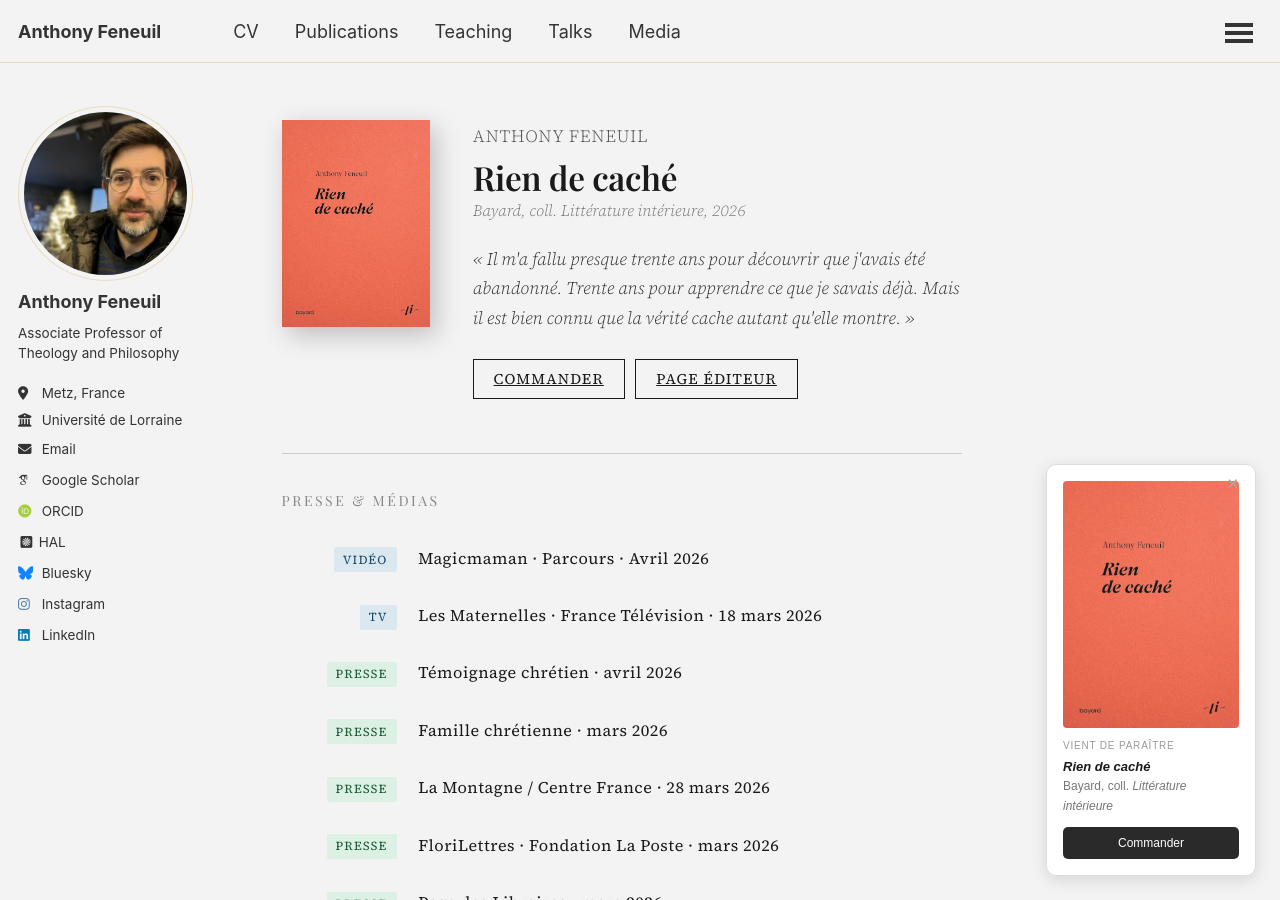
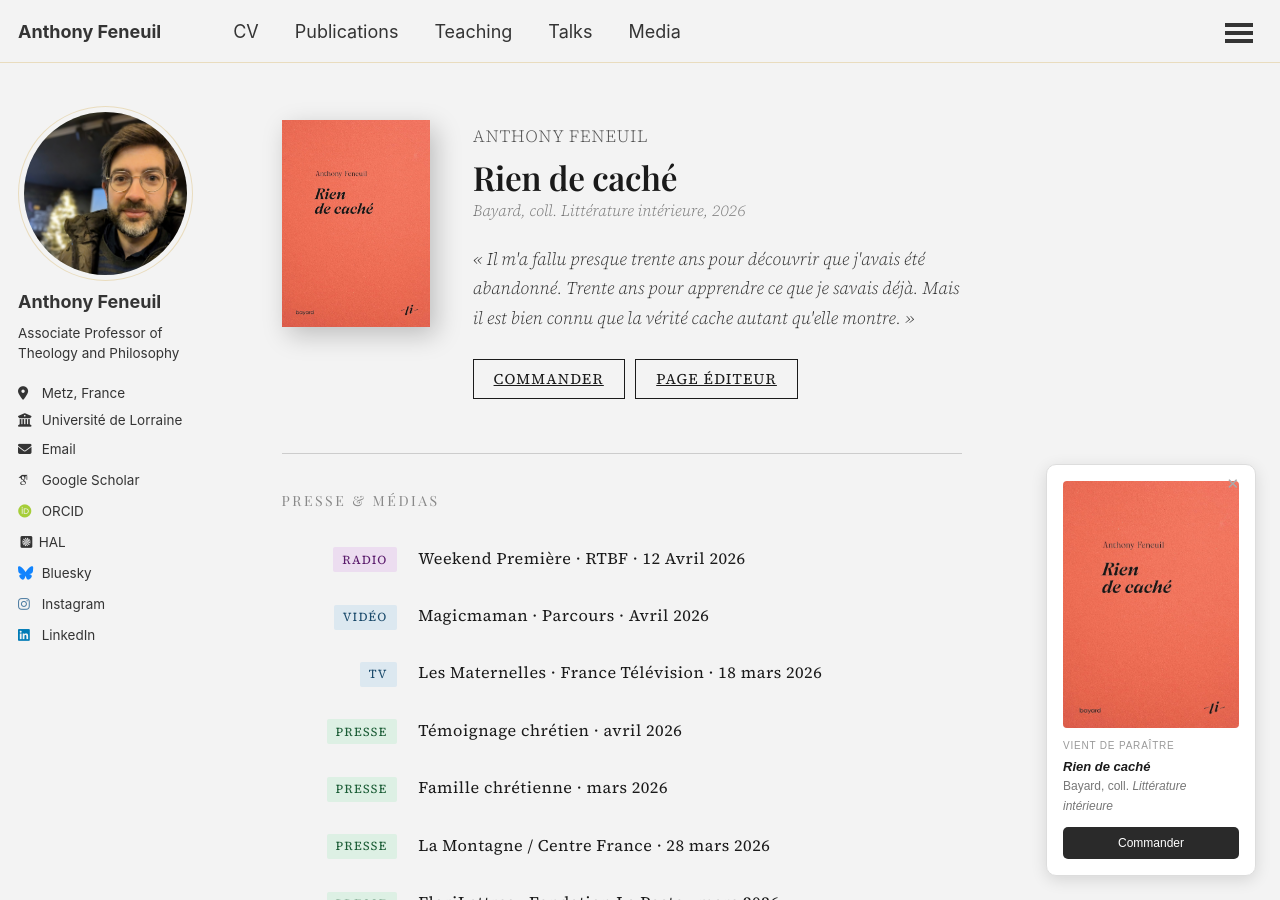
Before and after one commit to anfnl/anfnl.github.io, a Jekyll site: the page built from _pages/rien-de-cache.md, in a window 1280 px wide and 900 px high. Built offline with Jekyll 4.4.1, drawn with Linux system fonts in a browser that asks for light colours; some web fonts are replaced; a script that is not in the unit is left out.

Commit message:
Update rien-de-cache.md

```diff
--- a/_pages/rien-de-cache.md
+++ b/_pages/rien-de-cache.md
@@ -67,6 +67,11 @@
 <p class="rdc-section-title">Presse &amp; Médias</p>
 
 <div class="rdc-item">
+<div class="rdc-tag-col"><span class="rdc-tag tag-radio">Radio</span></div>
+<div class="rdc-item-body"><p class="rdc-item-source"><a href="https://auvio.rtbf.be/media/week-end-premiere-l-invite-de-charlotte-dekoker-3460192" target="_blank">Weekend Première · RTBF · 12 Avril 2026</a></p></div>
+</div>
+
+<div class="rdc-item">
 <div class="rdc-tag-col"><span class="rdc-tag tag-tv">Vidéo</span></div>
 <div class="rdc-item-body"><p class="rdc-item-source"><a href="https://www.magicmaman.com/ne-sous-x-anthony-mere-biologique,3782267.asp" target="_blank">Magicmaman · Parcours · Avril 2026</a></p></div>
 </div>
```
